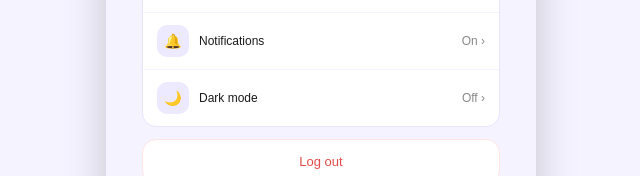
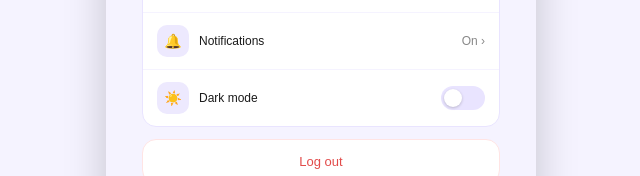
Before and after one commit to sphynx-00/Fito, a React (Vite) app: page /profile in a window 1280 px wide. Shown: the part 873-1049 px from the top of the page, without its empty margins (319-959 px from the left). Built offline with nearby package versions, Linux system fonts and the light colour scheme.

Commit message:
add dark mode toggle UI and theme state setup

```diff
--- a/src/main.css
+++ b/src/main.css
@@ -1,5 +1,63 @@
+:root {
+  /* backgrounds */
+  --bg-page:    #F5F3FF;
+  --bg-card:    #FFFFFF;
+  --bg-nav:     #1E1128;
+
+  /* text */
+  --text-primary:   #1a1a1a;
+  --text-secondary: #888888;
+  --text-tertiary:  #aaaaaa;
+
+  /* borders */
+  --border-color: #E9E4FF;
+
+  /* purple theme */
+  --primary:       #7C3AED;
+  --primary-dark:  #6D28D9;
+  --primary-mid:   #8B5CF6;
+  --primary-light: #EDE9FE;
+
+  /* status colors */
+  --success-bg:   #e1f5ee;
+  --success-text: #0F6E56;
+  --warning-bg:   #fff8e6;
+  --warning-text: #a06000;
+  --danger-bg:    #FEE2E2;
+  --danger-text:  #EF4444;
+}
+
+[data-theme="dark"] {
+  /* backgrounds */
+  --bg-page:    #15101F;
+  --bg-card:    #1E1830;
+  --bg-nav:     #0F0A18;
+
+  /* text */
+  --text-primary:   #F3F1F8;
+  --text-secondary: #A8A3B8;
+  --text-tertiary:  #6B6680;
+
+  /* borders */
+  --border-color: #332B4D;
+
+  /* purple theme */
+  --primary:       #9F7AEA;
+  --primary-dark:  #7C3AED;
+  --primary-mid:   #A78BFA;
+  --primary-light: #2D2347;
+
+  /* status colors */
+  --success-bg:   #0F2922;
+  --success-text: #4ADE80;
+  --warning-bg:   #2A2410;
+  --warning-text: #FBBF24;
+  --danger-bg:    #2D1414;
+  --danger-text:  #F87171;
+}
+
 body {
   /* background: #1E1128; */
-  background-color: #F5F3FF;
+  background-color: var(--bg-page);
   font-family: Arial, Helvetica, sans-serif;
 }
--- a/src/pages/Dashboard/Dashboard.css
+++ b/src/pages/Dashboard/Dashboard.css
@@ -1,5 +1,5 @@
 .dashboard-date {
-  color: #8B5CF6;
+  color: var(--primary-mid);
   margin-bottom: 8px;
   font-size: 12px;
   font-weight: bold;
--- a/src/pages/Dashboard/components/HeroBanner.css
+++ b/src/pages/Dashboard/components/HeroBanner.css
@@ -1,6 +1,6 @@
 .hero-banner {
   position: relative;
-  background: #7C3AED;
+  background: var(--primary);
   border-radius: 16px;
   padding: 16px;
   min-height: 110px;
@@ -14,7 +14,7 @@
   width: 120px;
   height: 120px;
   border-radius: 50%;
-  background: #6D28D9;
+  background: var(--primary-dark);
   top: -30px;
   right: -20px;
 }
@@ -24,7 +24,7 @@
   width: 80px;
   height: 80px;
   border-radius: 50%;
-  background: #8B5CF6;
+  background: var(--primary-mid);
   bottom: -20px;
   right: 40px;
 }
--- a/src/pages/Dashboard/components/WeeklyGoal.css
+++ b/src/pages/Dashboard/components/WeeklyGoal.css
@@ -1,6 +1,6 @@
 .weekly-card {
   /* background: #fff; */
-  background: #F5F3FF;
+  background: var(--bg-page);
   /* border: 0.5px solid #e0e0e0; */
   border-radius: 12px;
   margin: 10px 0;
@@ -21,7 +21,7 @@
 .goal-label { font-size: 12px; color: #888; }
 .goal-count  { font-size: 12px; font-weight: 500; }
 
-.progress-track {
+/* .progress-track {
   width: 100%;
   height: 6px;
   background: #ebebeb;
@@ -34,7 +34,7 @@
   height: 100%;
   background: #7C3AED;
   border-radius: 3px;
-}
+} */
 
 .day-dots {
   display: flex;
@@ -60,10 +60,10 @@
   font-weight: 500;
 }
 
-.dot-done  { background: white; color: #7C3AED; border: 1px solid #7C3AED; }
-.dot-today { background: #7C3AED;  color: #F5F3FF; }
-.dot-empty { background: white; color: #aaa; border: 1px solid #aaa; }
+.dot-done  { background: var(--bg-card); color: var(--primary); border: 1px solid var(--primary); }
+.dot-today { background: var(--primary);  color: var(--bg-card); }
+.dot-empty { background: var(--bg-card); color: #aaa; border: 1px solid #aaa; }
 
 .day-name   { font-size: 9px; color: #aaa; }
-.day-today { font-size: 9px; color: #7C3AED; }
+.day-today { font-size: 9px; color: var(--primary); }
 .next-label { font-size: 12px; color: #888; margin: 12px 0 0; }
--- /dev/null
+++ b/src/pages/Profile/DarkModeToggle.css
@@ -0,0 +1,30 @@
+.toggle-switch {
+  width: 44px;
+  height: 24px;
+  border-radius: 20px;
+  background: var(--border-color);
+  position: relative;
+  cursor: pointer;
+  transition: background 0.3s ease;
+  flex-shrink: 0;
+}
+
+.toggle-switch.active {
+  background: var(--primary);
+}
+
+.toggle-knob {
+  width: 18px;
+  height: 18px;
+  border-radius: 50%;
+  background: #fff;
+  position: absolute;
+  top: 3px;
+  left: 3px;
+  transition: transform 0.3s ease;
+  box-shadow: 0 1px 3px rgba(0, 0, 0, 0.2);
+}
+
+.toggle-switch.active .toggle-knob {
+  transform: translateX(20px);
+}
--- /dev/null
+++ b/src/pages/Profile/DarkModeToggle.jsx
@@ -0,0 +1,30 @@
+import { useState } from 'react';
+import './DarkModeToggle.css';
+
+function DarkModeToggle({ theme, setTheme }) {
+  const toggleTheme = () => {
+    setTheme(theme === 'light' ? 'dark' : 'light');
+  };
+
+  const [isOn, setIsOn] = useState(false);
+
+  return (
+    <div className="settings-row" onClick={toggleTheme}>
+      <div className="settings-left">
+        <div className="settings-icon">
+          {isOn === true ? '🌙' : '☀️'}
+        </div>
+        <span className="settings-label">Dark mode</span>
+      </div>
+
+      <div
+        className={`toggle-switch ${isOn ? 'active' : ''}`}
+        onClick={() => setIsOn(!isOn)}
+      >
+        <div className="toggle-knob" />
+      </div>
+    </div>
+  );
+}
+
+export default DarkModeToggle;
--- a/src/pages/Profile/EditMetricsModal.jsx
+++ b/src/pages/Profile/EditMetricsModal.jsx
@@ -129,9 +129,9 @@ function EditMetricsModal({ user, onCancel, onSave }) {
                 className="form-select"
                 value={formData.fitnessGoal}
               >
-                <option value="build-muscle">Build Muscle</option>
-                <option value="lose-weight">Lose Weight</option>
-                <option value="stay-active">Stay Active</option>
+                <option value="Build Muscle">Build Muscle</option>
+                <option value="Lose Weight">Lose Weight</option>
+                <option value="Stay Active">Stay Active</option>
               </select>
             </div>
           </div>
--- a/src/pages/Profile/Profile.jsx
+++ b/src/pages/Profile/Profile.jsx
@@ -6,6 +6,7 @@ import './Profile.css';
 import EditMetricsModal from './EditMetricsModal';
 import { loadUser, profileManager } from './profileUtils';
 import EditProgramModal from './EditProgramModal';
+import DarkModeToggle from './DarkModeToggle';
 
 function Profile() {
   const workoutHistory = loadFromStorage();
@@ -131,13 +132,7 @@ function Profile() {
               </div>
               <span className="settings-value">On ›</span>
             </li>
-            <li className="settings-row">
-              <div className="settings-left">
-                <div className="settings-icon">🌙</div>
-                <span className="settings-label">Dark mode</span>
-              </div>
-              <span className="settings-value">Off ›</span>
-            </li>
+            <DarkModeToggle />
           </ul>
         </section>
 
```
